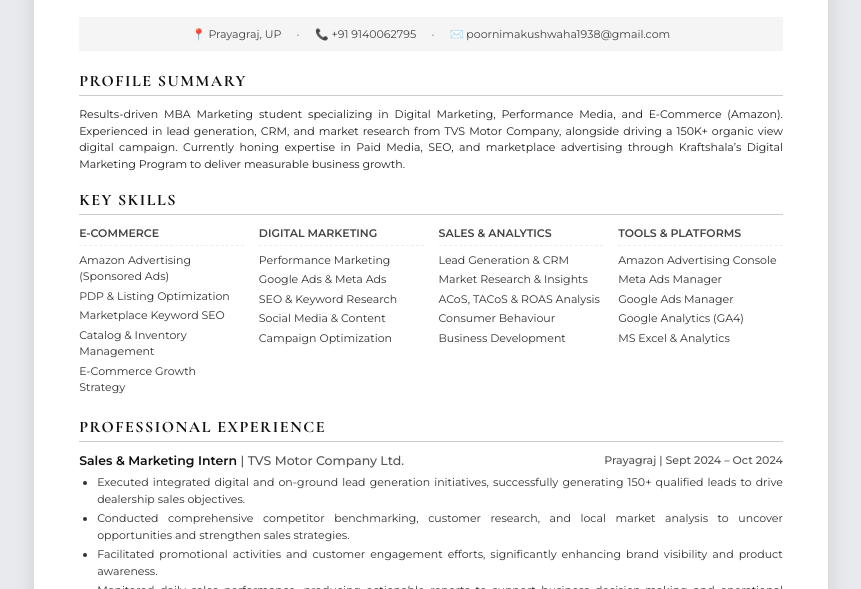
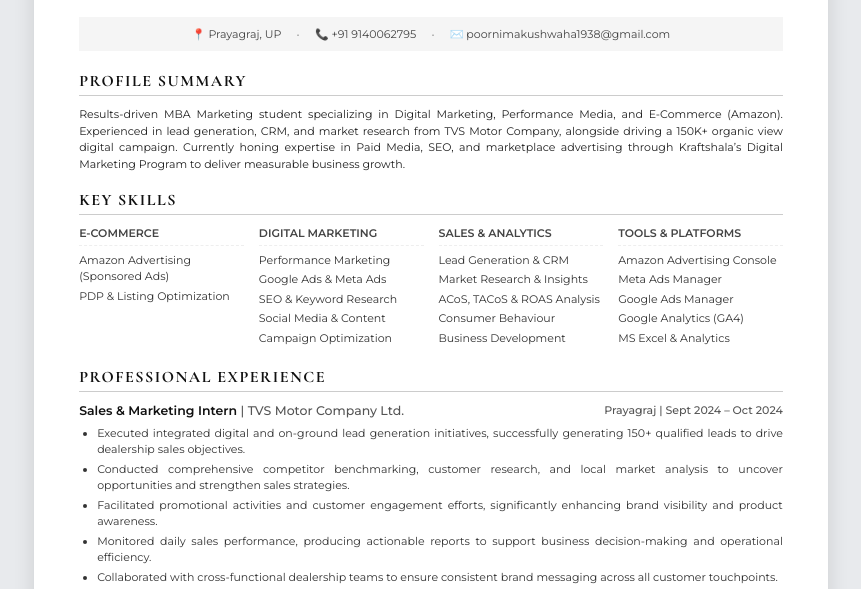
Before and after one commit to init-13/poornima-portfolio, a plain HTML site: page index.html in a window 1280 px wide. Shown: the part 211-800 px from the top of the page, without its empty margins (209-1070 px from the left). Drawn offline with nearby package versions, Linux system fonts and the light colour scheme.

Commit message:
Remove specified E-Commerce skills

```diff
--- a/index.html
+++ b/index.html
@@ -47,9 +47,6 @@
                     <ul>
                         <li>Amazon Advertising (Sponsored Ads)</li>
                         <li>PDP & Listing Optimization</li>
-                        <li>Marketplace Keyword SEO</li>
-                        <li>Catalog & Inventory Management</li>
-                        <li>E-Commerce Growth Strategy</li>
                     </ul>
                 </div>
                 <div>
```
